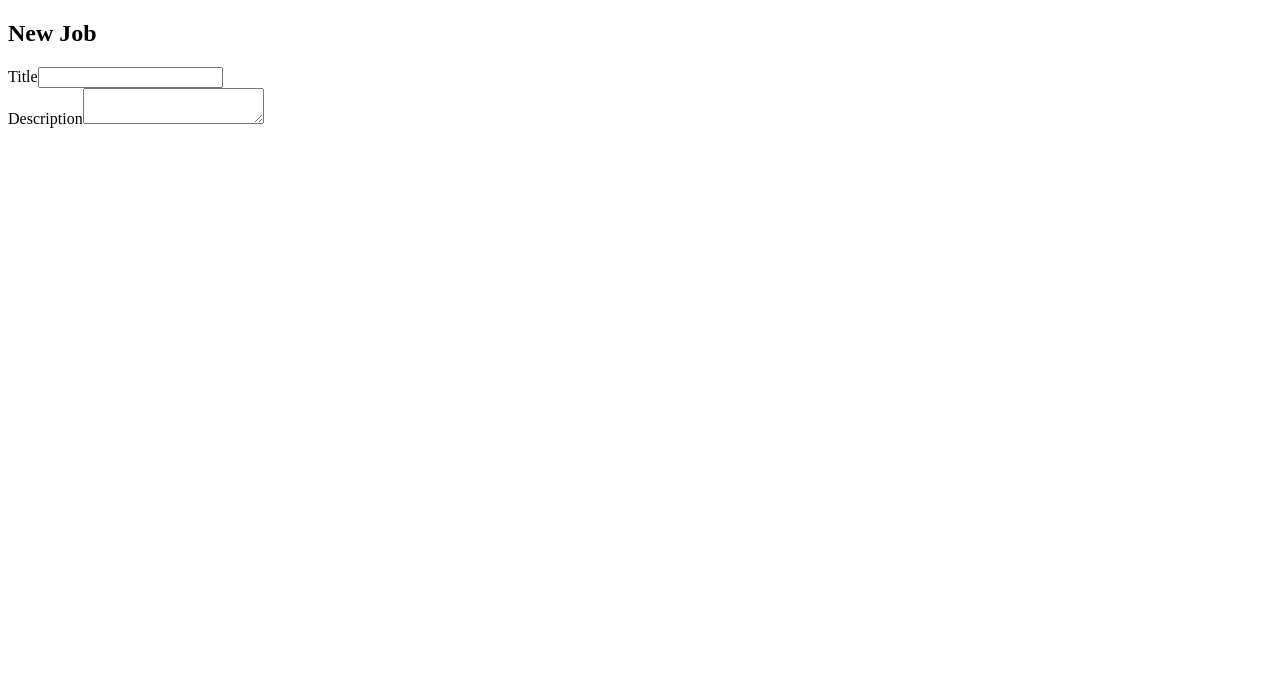
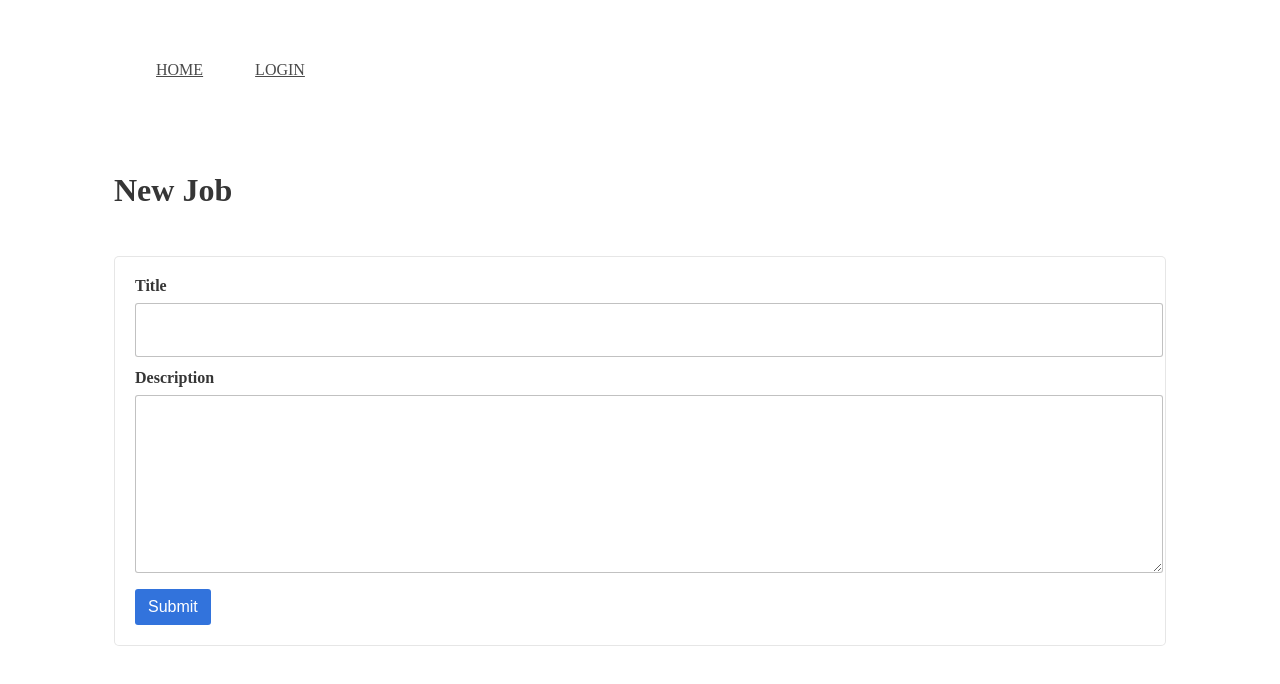
Before and after one commit to brownbike/job-board-graphql, a React (Create React App) app in the folder client/: page /jobs/new in a window 1280 px wide. Shown: the top 684 px of the page. Built offline with nearby package versions, Linux system fonts and the light colour scheme.

Commit message:
Add styled components and auth

```diff
--- a/client/package.json
+++ b/client/package.json
@@ -7,10 +7,10 @@
     "build": "react-scripts build"
   },
   "dependencies": {
-    "bulma": "0.6.2",
     "react": "^16.8.0",
     "react-dom": "^16.8.2",
-    "react-router-dom": "^4.3.1"
+    "react-router-dom": "^4.3.1",
+    "styled-components": "^4.1.3"
   },
   "devDependencies": {
     "react-scripts": "^2.1.5"
--- a/client/src/App.js
+++ b/client/src/App.js
@@ -1,24 +1,75 @@
 import React, { Component } from "react";
 import { BrowserRouter as Router, Route, Switch } from "react-router-dom";
+import styled from "styled-components";
+
+import { isLoggedIn, logout } from "./auth";
 import { CompanyDetail } from "./CompanyDetail";
+import { LoginForm } from "./LoginForm";
 import { JobBoard } from "./JobBoard";
 import { JobDetail } from "./JobDetail";
 import { JobForm } from "./JobForm";
+import { NavBar } from "./NavBar";
+
+const Outer = styled.section`
+  padding: 1.5rem;
+`;
+
+const Container = styled.section`
+  margin: 0 auto;
+  width: 100%;
+
+  @media screen and (min-width: 768px) {
+    max-width: 660px;
+  }
+
+  @media screen and (min-width: 768px) and (max-width: 1170px) {
+    max-width: 900px;
+  }
+
+  @media screen and (min-width: 1171px) {
+    max-width: 1100px;
+  }
+`;
 
 export class App extends Component {
+  constructor(props) {
+    super(props);
+    this.state = { loggedIn: isLoggedIn() };
+  }
+
+  handleLogin() {
+    this.setState({ loggedIn: true });
+    this.router.history.push("/");
+  }
+
+  handleLogout() {
+    logout();
+    this.setState({ loggedIn: false });
+    this.router.history.push("/");
+  }
+
   render() {
+    const { loggedIn } = this.state;
     return (
       <Router ref={router => (this.router = router)}>
-        <section className="section">
-          <div className="container">
+        <Container>
+          <NavBar loggedIn={loggedIn} onLogout={this.handleLogout.bind(this)} />
+          <Outer>
             <Switch>
               <Route exact path="/" component={JobBoard} />
               <Route path="/companies/:companyId" component={CompanyDetail} />
               <Route exact path="/jobs/new" component={JobForm} />
               <Route path="/jobs/:jobId" component={JobDetail} />
+              <Route
+                exact
+                path="/login"
+                render={() => (
+                  <LoginForm onLogin={this.handleLogin.bind(this)} />
+                )}
+              />
             </Switch>
-          </div>
-        </section>
+          </Outer>
+        </Container>
       </Router>
     );
   }
--- a/client/src/CompanyDetail.js
+++ b/client/src/CompanyDetail.js
@@ -1,5 +1,27 @@
 import React, { Component } from "react";
+import styled from "styled-components";
+
 import { companies } from "./fake-data";
+
+const Title = styled.h1`
+  color: #363636;
+  font-size: 2rem;
+  font-weight: 600;
+  line-height: 1.125;
+  padding-bottom: 0.5em;
+`;
+
+const DescriptionWrapper = styled.div`
+  background-color: white;
+  border-radius: 5px;
+  border: 1px solid rgba(10, 10, 10, 0.1);
+  padding: 1.25rem;
+`;
+
+const Description = styled.p`
+  color: #4a4a4a;
+  display: block;
+`;
 
 export class CompanyDetail extends Component {
   constructor(props) {
@@ -14,8 +36,10 @@ export class CompanyDetail extends Component {
     const { company } = this.state;
     return (
       <div>
-        <h1>{company.name}</h1>
-        <div>{company.description}</div>
+        <Title>{company.name}</Title>
+        <DescriptionWrapper>
+          <Description>{company.description}</Description>
+        </DescriptionWrapper>
       </div>
     );
   }
--- a/client/src/JobBoard.js
+++ b/client/src/JobBoard.js
@@ -1,14 +1,24 @@
 import React, { Component } from "react";
+import styled from "styled-components";
+
 import { JobList } from "./JobList";
 const { jobs } = require("./fake-data");
+
+const Title = styled.h1`
+  color: #363636;
+  font-size: 2rem;
+  font-weight: 600;
+  line-height: 1.125;
+  padding-bottom: 0.5em;
+`;
 
 export class JobBoard extends Component {
   render() {
     return (
-      <div>
-        <h1>Job Board</h1>
+      <>
+        <Title>Job Board</Title>
         <JobList jobs={jobs} />
-      </div>
+      </>
     );
   }
 }
--- a/client/src/JobDetail.js
+++ b/client/src/JobDetail.js
@@ -1,6 +1,39 @@
 import React, { Component } from "react";
 import { Link } from "react-router-dom";
+import styled from "styled-components";
+
 import { jobs } from "./fake-data";
+
+const Title = styled.h1`
+  color: #363636;
+  font-size: 2rem;
+  font-weight: 600;
+  line-height: 1.125;
+  padding-bottom: 0.5em;
+`;
+
+const SubTitle = styled.h2`
+  color: #4a4a4a;
+  font-size: 1.25rem;
+  font-weight: 400;
+  line-height: 1.25;
+
+  &:not(:last-child) {
+    margin-bottom: 1.5rem;
+  }
+`;
+
+const DescriptionWrapper = styled.div`
+  background-color: white;
+  border-radius: 5px;
+  border: 1px solid rgba(10, 10, 10, 0.1);
+  padding: 1.25rem;
+`;
+
+const Description = styled.p`
+  color: #4a4a4a;
+  display: block;
+`;
 
 export class JobDetail extends Component {
   constructor(props) {
@@ -12,13 +45,15 @@ export class JobDetail extends Component {
   render() {
     const { job } = this.state;
     return (
-      <div>
-        <h1>{job.title}</h1>
-        <h2>
+      <>
+        <Title>{job.title}</Title>
+        <SubTitle>
           <Link to={`/companies/${job.company.id}`}>{job.company.name}</Link>
-        </h2>
-        <div>{job.description}</div>
-      </div>
+        </SubTitle>
+        <DescriptionWrapper>
+          <Description>{job.description}</Description>
+        </DescriptionWrapper>
+      </>
     );
   }
 }
--- a/client/src/JobForm.js
+++ b/client/src/JobForm.js
@@ -1,4 +1,89 @@
 import React, { Component } from "react";
+
+import styled, { css } from "styled-components";
+
+const Title = styled.h1`
+  color: #363636;
+  font-size: 2rem;
+  font-weight: 600;
+  line-height: 1.125;
+  padding-bottom: 0.5em;
+`;
+
+const FormWrapper = styled.div`
+  background-color: white;
+  border-radius: 5px;
+  border: 1px solid rgba(10, 10, 10, 0.1);
+  padding: 1.25rem;
+`;
+
+const FieldWrapper = styled.div`
+  &:not(:last-child) {
+    margin-bottom: 0.75rem;
+  }
+`;
+
+const Label = styled.label`
+  color: #363636;
+  display: block;
+  font-size: 1rem;
+  font-weight: 700;
+
+  &:not(:last-child) {
+    margin-bottom: 0.5em;
+  }
+`;
+
+const fieldStyles = css`
+  align-items: center;
+  background-color: white;
+  border-color: #dbdbdb;
+  border: 1px solid rgba(10, 10, 10, 0.25);
+  border-radius: 3px;
+  box-shadow: none;
+  color: #363636;
+  display: inline-flex;
+  font-size: 1rem;
+  height: 2.25em;
+  justify-content: flex-start;
+  line-height: 1.5;
+  padding: 0.5em;
+  position: relative;
+  max-width: 100%;
+  width: 100%;
+`;
+
+const Input = styled.input`
+  ${fieldStyles}
+`;
+
+const TextArea = styled.textarea`
+  ${fieldStyles}
+  height: 10em;
+`;
+
+const Button = styled.button`
+  align-items: center;
+  background-color: ${props => (props.submit ? "#3273dc" : "white")};
+  border-color: #dbdbdb;
+  border: 1px solid
+    ${props => (props.submit ? "transparent" : "rgba(10, 10, 10, 0.25)")};
+  border-radius: 3px;
+  box-shadow: none;
+  color: ${props => (props.submit ? "#fff" : "#363636")};
+  cursor: pointer;
+  display: inline-flex;
+  font-size: 1rem;
+  height: 2.25em;
+  justify-content: flex-start;
+  padding: 0.5em;
+  position: relative;
+  justify-content: center;
+  padding-left: 0.75em;
+  padding-right: 0.75em;
+  text-align: center;
+  white-space: nowrap;
+`;
 
 export class JobForm extends Component {
   constructor(props) {
@@ -11,33 +96,43 @@ export class JobForm extends Component {
     this.setState({ [name]: value });
   }
 
+  handleClick(event) {
+    event.preventDefault();
+    console.log("should post a new job:", this.state);
+  }
+
   render() {
     const { title, description } = this.state;
     return (
-      <div>
-        <h1>New Job</h1>
-        <div>
+      <>
+        <Title>New Job</Title>
+        <FormWrapper>
           <form>
-            <div>
-              <label>Title</label>
-              <input
+            <FieldWrapper>
+              <Label>Title</Label>
+              <Input
                 type="text"
                 name="title"
                 value={title}
                 onChange={this.handleChange.bind(this)}
               />
-            </div>
-            <div>
-              <label>Description</label>
-              <textarea
+            </FieldWrapper>
+            <FieldWrapper>
+              <Label>Description</Label>
+              <TextArea
                 name="description"
                 value={description}
                 onChange={this.handleChange.bind(this)}
               />
-            </div>
+            </FieldWrapper>
+            <FieldWrapper>
+              <Button submit onClick={this.handleClick.bind(this)}>
+                Submit
+              </Button>
+            </FieldWrapper>
           </form>
-        </div>
-      </div>
+        </FormWrapper>
+      </>
     );
   }
 }
--- a/client/src/LoginForm.js
+++ b/client/src/LoginForm.js
@@ -1,5 +1,73 @@
 import React, { Component } from "react";
+import styled from "styled-components";
+
 import { login } from "./auth";
+
+const Form = styled.form`
+  margin: 0 auto;
+  max-width: 750px;
+`;
+
+const FieldWrapper = styled.div`
+  &:not(:last-child) {
+    margin-bottom: 0.75rem;
+  }
+`;
+
+const Label = styled.label`
+  color: #363636;
+  display: block;
+  font-size: 1rem;
+  font-weight: 700;
+
+  &:not(:last-child) {
+    margin-bottom: 0.5em;
+  }
+`;
+
+const Input = styled.input`
+  background-color: white;
+  border-color: #dbdbdb;
+  border: 1px solid rgba(10, 10, 10, 0.25);
+  border-radius: 3px;
+  box-shadow: none;
+  color: #363636;
+  font-size: 1rem;
+  height: 2.25em;
+  line-height: 1.5;
+  padding: 0.5em;
+  width: 100%;
+`;
+
+const Button = styled.button`
+  align-items: center;
+  background-color: ${props => (props.submit ? "#3273dc" : "white")};
+  border-color: #dbdbdb;
+  border: 1px solid
+    ${props => (props.submit ? "transparent" : "rgba(10, 10, 10, 0.25)")};
+  border-radius: 3px;
+  box-shadow: none;
+  color: ${props => (props.submit ? "#fff" : "#363636")};
+  cursor: pointer;
+  display: inline-flex;
+  font-size: 1rem;
+  height: 2.25em;
+  justify-content: flex-start;
+  padding: 0.5em;
+  position: relative;
+  justify-content: center;
+  padding-left: 0.75em;
+  padding-right: 0.75em;
+  text-align: center;
+  white-space: nowrap;
+`;
+
+const Message = styled.p`
+  color: ${props => (props.error ? "red" : "inherit")};
+  display: block;
+  font-size: 0.75rem;
+  margin: 0.25em 0 0.75em;
+`;
 
 export class LoginForm extends Component {
   constructor(props) {
@@ -27,36 +95,32 @@ export class LoginForm extends Component {
   render() {
     const { email, password, error } = this.state;
     return (
-      <form>
-        <div>
-          <label>Email</label>
-          <div>
-            <input
+      <Form>
+        <FieldWrapper>
+          <Label>Email</Label>
+          <Input
             type="text"
             name="email"
             value={email}
             onChange={this.handleChange.bind(this)}
           />
-          </div>
-        </div>
-        <div>
-          <label className="label">Password</label>
-          <div>
-            <input
+        </FieldWrapper>
+        <FieldWrapper>
+          <Label>Password</Label>
+          <Input
             type="password"
             name="password"
             value={password}
             onChange={this.handleChange.bind(this)}
           />
-          </div>
-        </div>
-        <div>
-          <p>{error && "Invalid credentials"}</p>
-          <div>
-            <button onClick={this.handleClick.bind(this)}>Login</button>
-          </div>
-        </div>
-      </form>
+        </FieldWrapper>
+        <FieldWrapper>
+          <Message error>{error && "Invalid credentials"}</Message>
+          <Button submit onClick={this.handleClick.bind(this)}>
+            Login
+          </Button>
+        </FieldWrapper>
+      </Form>
     );
   }
 }
--- a/client/src/NavBar.js
+++ b/client/src/NavBar.js
@@ -1,37 +1,101 @@
 import React, { Component } from "react";
 import { Link } from "react-router-dom";
+import styled, { css } from "styled-components";
+
+const Nav = styled.nav`
+  background-color: white;
+  max-width: 750px;
+  padding-top: 1em;
+  position: relative;
+`;
+
+const NavWrapper = styled.ul`
+  align-items: stretch;
+  display: flex;
+  justify-content: flex-start;
+  margin-right: auto;
+`;
+
+const LinkWrapper = styled.li`
+  margin: 10px;
+  text-transform: uppercase;
+  position: relative;
+  overflow: hidden;
+  transition: 0.3s;
+
+  &:after {
+    position: absolute;
+    transition: 0.3s;
+    content: "";
+    width: 0;
+    left: 0;
+    bottom: 0;
+    height: 3px;
+    background: #209ceed1;
+  }
+
+  &:hover {
+    cursor: pointer;
+
+    &:after {
+      width: 100%;
+      left: 0;
+    }
+  }
+`;
+
+const NavItem = css`
+  color: #4a4a4a;
+  display: block;
+  font-size: 1rem;
+  line-height: 1.5;
+  padding: 0.5rem 1rem;
+`;
+
+const Button = styled.button`
+  ${NavItem}
+  border: none;
+  cursor: pointer;
+  text-transform: uppercase;
+`;
+
+const NavLink = styled(Link)`
+  ${NavItem}
+`;
+
+// TODO: add link colors
 
 export class NavBar extends Component {
   render() {
     const { loggedIn, onLogout } = this.props;
     if (loggedIn) {
       return (
-        <nav>
-          <ul>
-            <li>
-              <Link to="/">Home</Link>
-            </li>
-            <li>
-              <Link to="/jobs/new">Post Job</Link>
-            </li>
-            <li>
-              <button onClick={onLogout}>Logout</button>
-            </li>
-          </ul>
-        </nav>
+        <Nav>
+          <NavWrapper>
+            <LinkWrapper>
+              <NavLink to="/">Home</NavLink>
+            </LinkWrapper>
+            <LinkWrapper>
+              <NavLink to="/jobs/new">Post Job</NavLink>
+            </LinkWrapper>
+            <LinkWrapper>
+              <Button onClick={onLogout}>Logout</Button>
+            </LinkWrapper>
+          </NavWrapper>
+        </Nav>
       );
     } else {
       return (
-        <nav>
-          <ul>
-            <li>
-              <Link to="/">Home</Link>
-            </li>
-            <li>
-              <Link to="/login">Login</Link>
-            </li>
-          </ul>
-        </nav>
+        <Nav>
+          <NavWrapper>
+            <LinkWrapper>
+              <NavLink to="/">Home</NavLink>
+            </LinkWrapper>
+            <LinkWrapper>
+              <NavLink to="/login">Login</NavLink>
+            </LinkWrapper>
+          </NavWrapper>
+        </Nav>
       );
     }
   }
--- /dev/null
+++ b/client/src/auth.js
@@ -0,0 +1,26 @@
+const accessTokenKey = "accessToken";
+
+export function getAccessToken() {
+  return localStorage.getItem(accessTokenKey);
+}
+
+export async function login(email, password) {
+  const response = await fetch("http://localhost:9000/login", {
+    method: "POST",
+    headers: { "content-type": "application/json" },
+    body: JSON.stringify({ email, password })
+  });
+  if (response.ok) {
+    const { token } = await response.json();
+    localStorage.setItem(accessTokenKey, token);
+  }
+  return response.ok;
+}
+
+export function isLoggedIn() {
+  return !!localStorage.getItem(accessTokenKey);
+}
+
+export function logout() {
+  localStorage.removeItem(accessTokenKey);
+}
```
Also changed, not shown: client/src/JobList.js (+23 -6 lines), 1 other file (tests, documents, lock files or other folders). Lines whose indentation alone changed are shown as unchanged.
